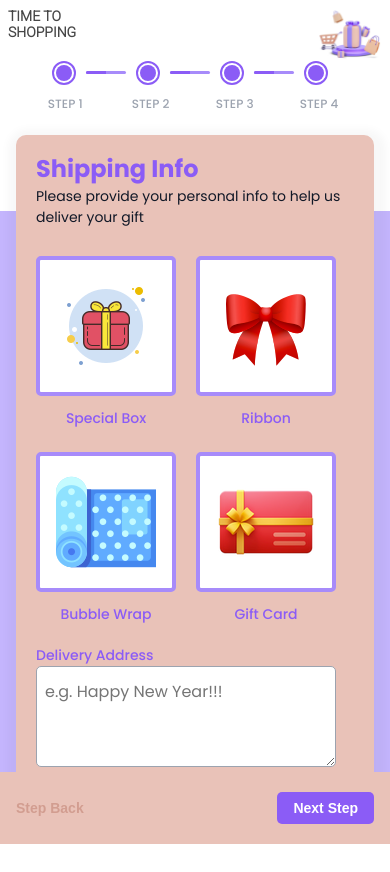
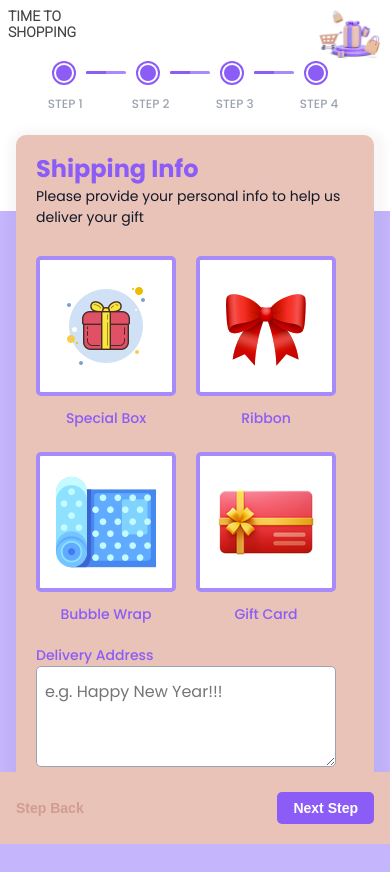
Before and after one commit to naufalzs/gift-shipping-form, a Next.js app: page / in a window 390 px wide. Before the commit the page ends 844 px from the top, so only its background shows below. Built offline with nearby package versions, Linux system fonts and the light colour scheme.

Commit message:
fix: fixed mobile form container

```diff
--- a/src/app/globals.sass
+++ b/src/app/globals.sass
@@ -237,7 +237,7 @@ input[type=checkbox]
   .form-container
     position: relative
     top: -10vh
-    height: 75vh
+    min-height: 75vh
     padding: 8px 16px 0
 
   .form
```
